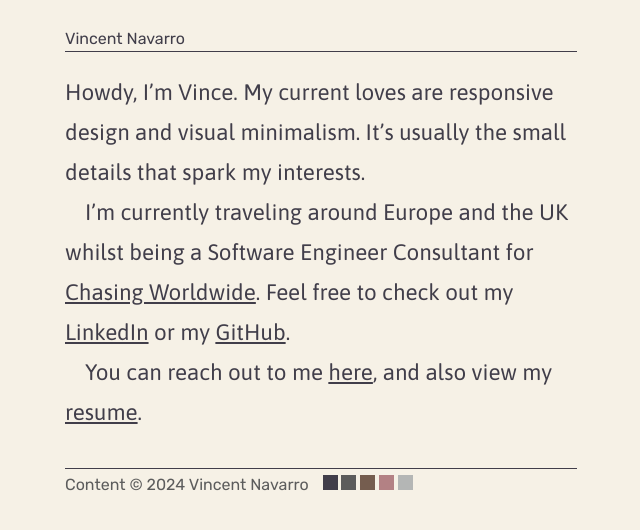
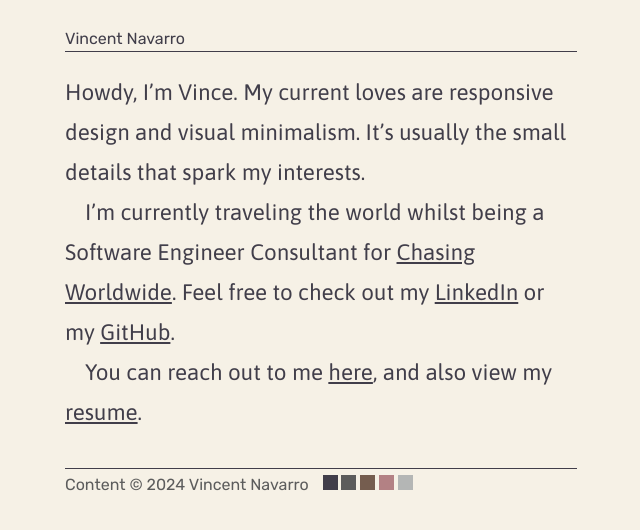
Before and after one commit to VincentNavarro/vincentnavarro.com, a Jekyll site: the page built from index.md, in a window 1280 px wide. Shown: the top 530 px of the page, without its empty margins (319-959 px from the left). Built offline with Jekyll 4.4.1, drawn with Linux system fonts in a browser that asks for light colours; nearby versions of some CDN libraries.

Commit message:
Update index.md

```diff
--- a/index.md
+++ b/index.md
@@ -7,7 +7,7 @@ My current loves are responsive design and visual minimalism.
 It's usually the small details that spark my interests.
 {:intro}
 
-I'm currently traveling around Europe and the UK whilst being a Software Engineer Consultant for <a href="https://www.chasingworldwide.com/" target="_blank">Chasing Worldwide</a>. Feel free to check out my <a href="https://www.linkedin.com/in/vincent-navarro-061819124/" target="_blank">LinkedIn</a> or my
+I'm currently traveling the world whilst being a Software Engineer Consultant for <a href="https://www.chasingworldwide.com/" target="_blank">Chasing Worldwide</a>. Feel free to check out my <a href="https://www.linkedin.com/in/vincent-navarro-061819124/" target="_blank">LinkedIn</a> or my
 <a href="https://github.com/VincentNavarro" target="_blank">GitHub</a>.
 {:.meat}
 
```
